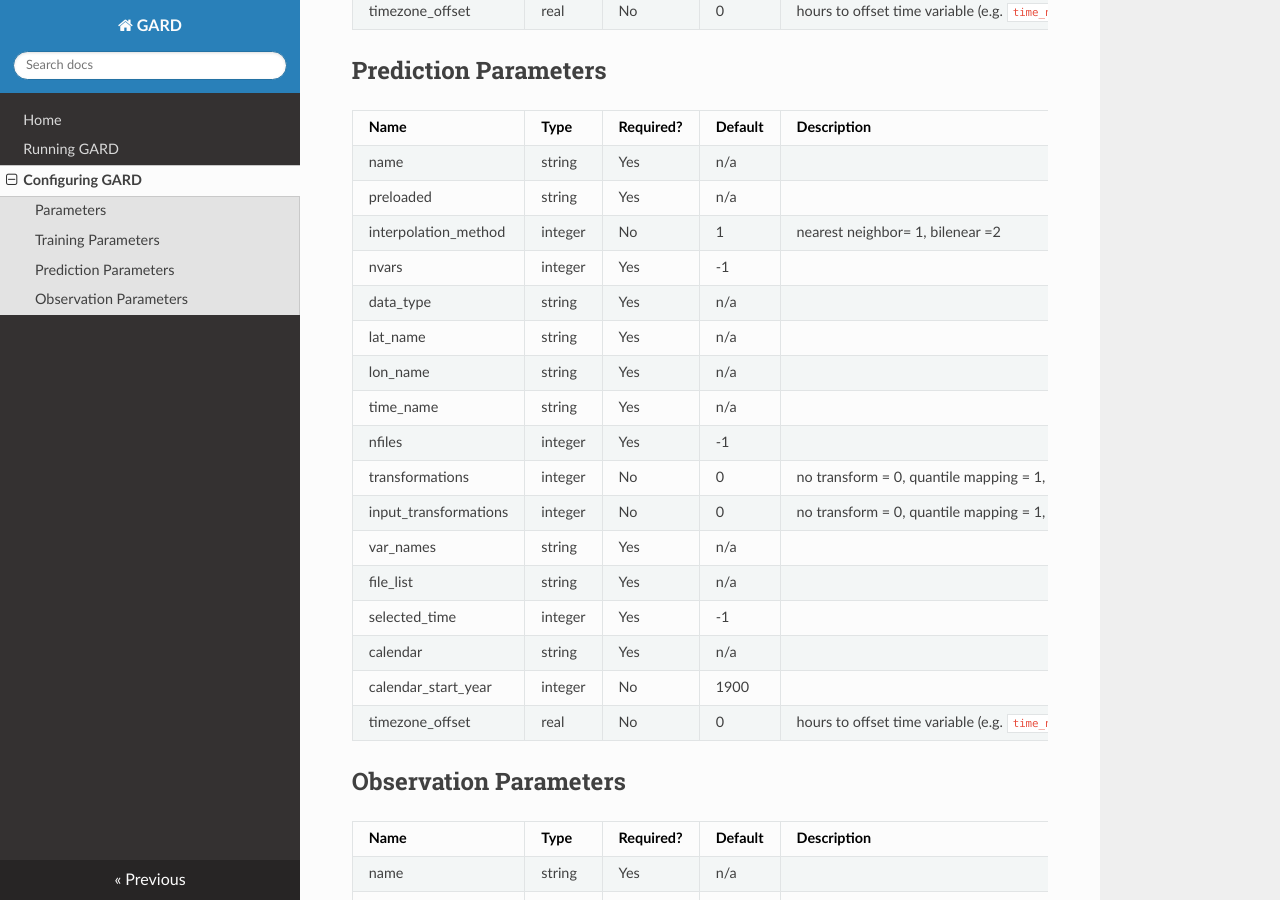
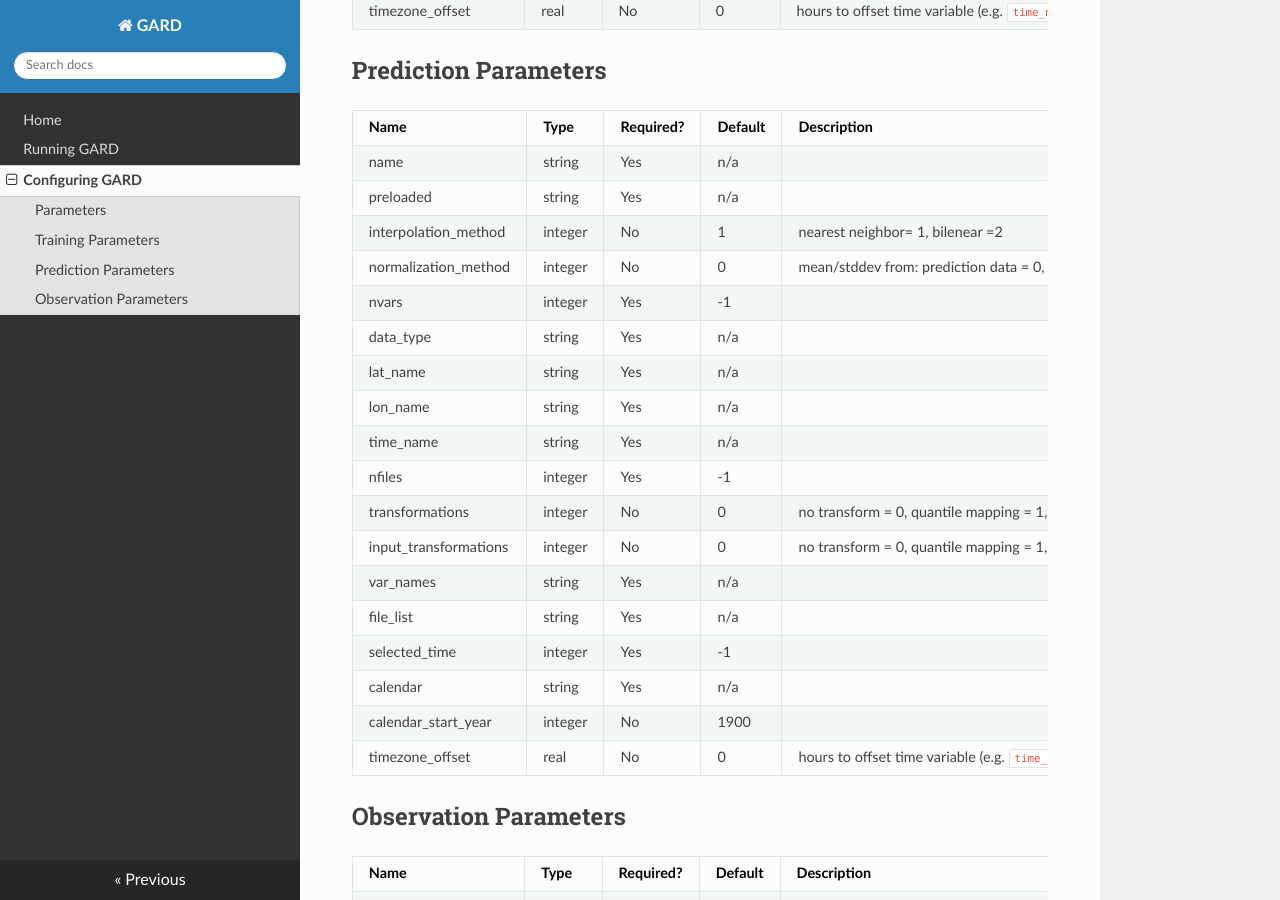
Before and after one commit to NCAR/GARD, an MkDocs documentation site: the page built from docs/config.md, in a window 1280 px wide and 900 px high, scrolled down 1965 px. Built offline with MkDocs 1.6.1, drawn with Linux system fonts in a browser that asks for light colours; nearby versions of some CDN libraries; old or Windows-style settings are respelled for this version of MkDocs.

Commit message:
add ability to change the source of the normalization data for the prediction data

```diff
--- a/docs/config.md
+++ b/docs/config.md
@@ -70,6 +70,7 @@
 | name                  | string  | Yes       | n/a     |                                                                                          |
 | preloaded             | string  | Yes       | n/a     |                                                                                          |
 | interpolation_method  | integer | No        | 1       | nearest neighbor= 1, bilenear =2                                                         |
+| normalization_method  | integer | No        | 0       | mean/stddev from: prediction data = 0, training data = 1                                 |
 | nvars                 | integer | Yes       | -1      |                                                                                          |
 | data_type             | string  | Yes       | n/a     |                                                                                          |
 | lat_name              | string  | Yes       | n/a     |                                                                                          |
```
Also changed, not shown: 4 other files.
